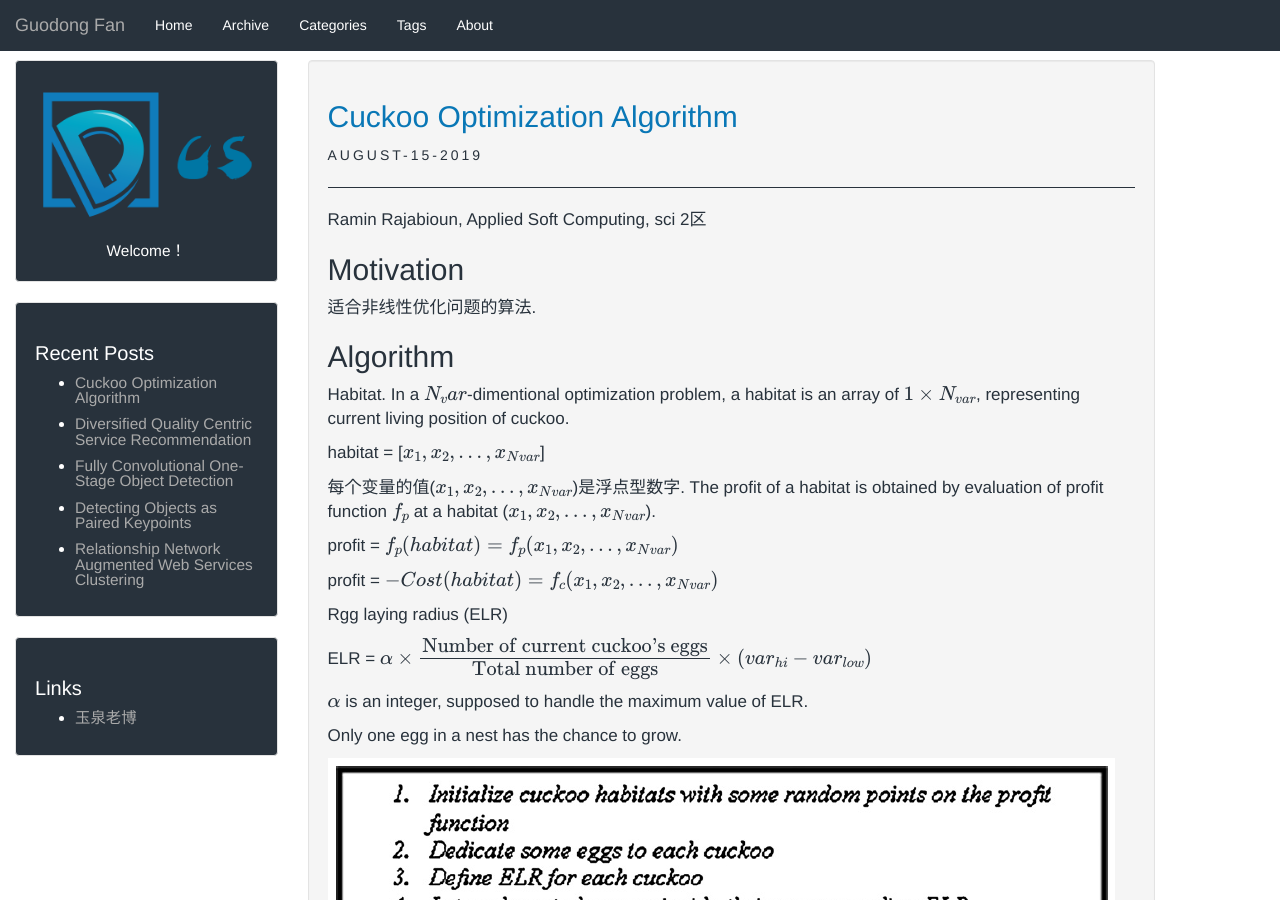
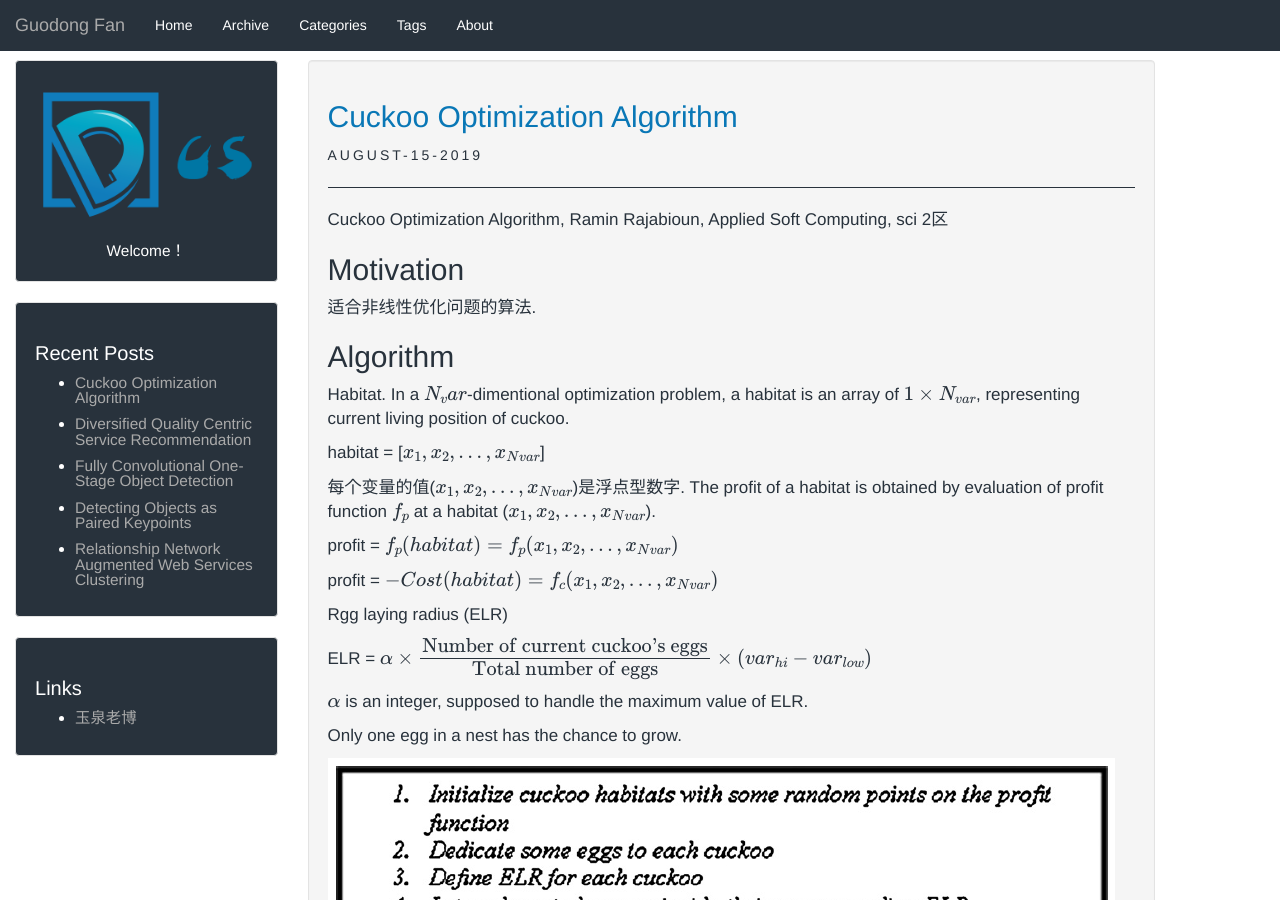
Before and after one commit to GuodongFan/GuodongFan.github.io, a Jekyll site: the page built from _posts/2019-08-15-Cuckoo-Optimization.md, in a window 1280 px wide and 900 px high. Built offline with Jekyll 4.4.1, drawn with Linux system fonts in a browser that asks for light colours; our own code applies the rules of GitHub Pages for plain Markdown files; formulas are drawn with MathJax 3.

Commit message:
Update 2019-08-15-Cuckoo-Optimization.md

```diff
--- a/_posts/2019-08-15-Cuckoo-Optimization.md
+++ b/_posts/2019-08-15-Cuckoo-Optimization.md
@@ -5,7 +5,7 @@ category: review
 tag: Optimization
 ---
 
-Ramin Rajabioun, Applied Soft Computing, sci 2区
+Cuckoo Optimization Algorithm, Ramin Rajabioun, Applied Soft Computing, sci 2区
 
 ## Motivation
 
```
